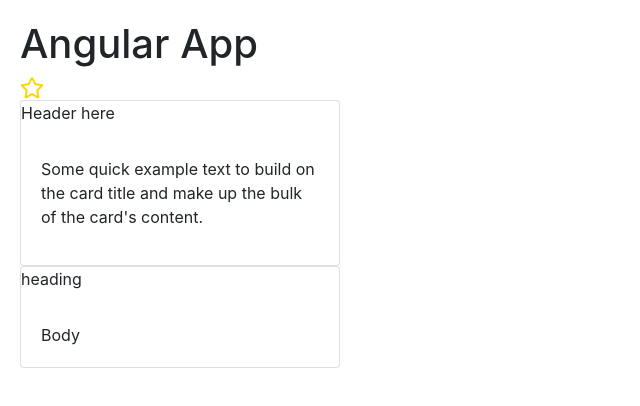
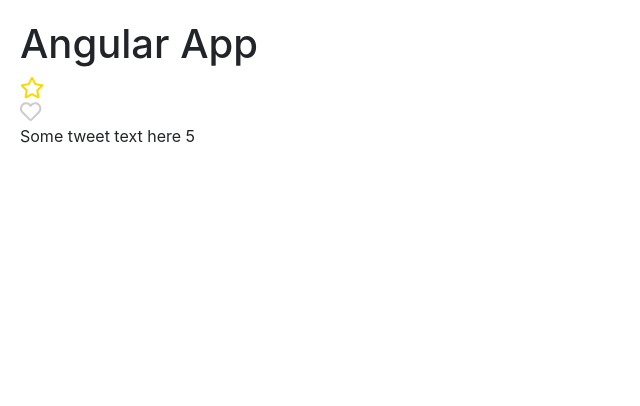
Before and after one commit to apurvsingh/Angular-MH-B2A, an Angular app: page / in a window 1280 px wide. Shown: the top 406 px of the page, without its empty margins (0-640 px from the left). Built offline with nearby package versions, Linux system fonts and the light colour scheme.

Commit message:
Like component with input, output, ng-content

```diff
--- a/src/app/app.component.html
+++ b/src/app/app.component.html
@@ -1,9 +1,7 @@
 <h1>Angular App</h1>
 <app-favorite [is-Favorite]="model.isFavorite" (change)="changedFavoriteEvent($event)"></app-favorite>
-<!--<app-authors></app-authors>-->
-<app-panel>
-    <ng-container class="heading">Header here</ng-container>
-    <div class="body">
-        <p >Some quick example text to build on the card title and make up the bulk of the card's content.</p>
-    </div>
-</app-panel>
+<br>
+<app-like [is-Liked]="tweet.isLiked" [number-of-likes]="tweet.numberOfLikes" [tweet-body]="tweet.body" (toggle-like)="changeNumberOfLikes($event)">
+    <ng-container tweetBody> {{tweet.body}}</ng-container>
+    <ng-container numberOfTweets> {{tweet.numberOfLikes}}</ng-container>
+</app-like>
--- a/src/app/app.component.ts
+++ b/src/app/app.component.ts
@@ -1,5 +1,6 @@
 import { Component } from '@angular/core';
 import { FavoriteChangedEventArgs } from './favorite/favorite.component';
+import { LikeChangeEventArgs } from './like/like.component';
 
 @Component({
   selector: 'app-root',
@@ -12,7 +13,17 @@ export class AppComponent {
     isFavorite: false
   };
 
+  tweet = {
+    isLiked :false,
+    numberOfLikes: 5,
+    body: 'Some tweet text here'
+  };
+
   changedFavoriteEvent=(eventArgs: FavoriteChangedEventArgs)=>{
     console.log("isFavorite: ", eventArgs.newValue );
   }
+
+  changeNumberOfLikes=(eventArgs: LikeChangeEventArgs)=>{
+    this.tweet.numberOfLikes = eventArgs.newNumberOfLikes;
+  }
 }
--- a/src/app/app.module.ts
+++ b/src/app/app.module.ts
@@ -9,13 +9,15 @@ import { FormsModule } from '@angular/forms';
 import { FavoriteComponent } from './favorite/favorite.component';
 import { FontAwesomeModule } from '@fortawesome/angular-fontawesome';
 import { PanelComponent } from './panel/panel.component';
+import { LikeComponent } from './like/like.component';
 
 @NgModule({
   declarations: [
     AppComponent,
     AuthorsComponent,
     FavoriteComponent,
-    PanelComponent
+    PanelComponent,
+    LikeComponent
   ],
   imports: [
     BrowserModule,
--- /dev/null
+++ b/src/app/like/like.component.html
@@ -0,0 +1,6 @@
+<fa-icon [icon]="[iconStyle, 'heart']" size="lg" [styles]="{'stroke': color, 'color': color}" (click)="onClick()"></fa-icon>
+
+<div class="box">
+    <ng-content class="" select="[tweetBody]"></ng-content>
+    <ng-content class="" select="[numberOfTweets]"></ng-content>
+</div>
--- /dev/null
+++ b/src/app/like/like.component.ts
@@ -0,0 +1,48 @@
+import { GetFontAwesomeServiceService } from './../get-font-awesome-service.service';
+import { Component, Input, Output, EventEmitter } from '@angular/core';
+import { FaIconLibrary } from '@fortawesome/angular-fontawesome';
+
+@Component({
+  selector: 'app-like',
+  templateUrl: './like.component.html',
+  styleUrls: ['./like.component.css'],
+  providers:[GetFontAwesomeServiceService]
+})
+export class LikeComponent {
+
+  library:FaIconLibrary;
+  @Input('is-Liked') isLiked : boolean;
+  @Input('number-of-likes') numberOfLikes: number;
+  @Input('tweet-body') tweetBody : string;
+  @Output('toggle-like') emitLikeChange = new EventEmitter();
+  iconStyle:string;
+  color:string;
+
+  constructor(getFontAwesomeServiceService :GetFontAwesomeServiceService){
+    this.library= getFontAwesomeServiceService.get();
+    this.toggleLike();
+  }
+
+  onClick = ()=>{
+    this.isLiked = !this.isLiked;
+    this.toggleLike();
+    this.emitLikeChange.emit({"newNumberOfLikes" : this.numberOfLikes});
+  }
+
+  toggleLike = () =>{
+    if(this.isLiked){
+      this.color = "deeppink";
+      this.iconStyle = "fas";
+      this.numberOfLikes++;
+    }
+    else{
+      this.color = "#ccc";
+      this.iconStyle = "far";
+      this.numberOfLikes--;
+    }
+  }
+}
+
+export interface LikeChangeEventArgs{
+  newNumberOfLikes : number
+}
```
Also changed, not shown: src/app/like/like.component.css (added), 1 other file (tests, documents, lock files or other folders).
